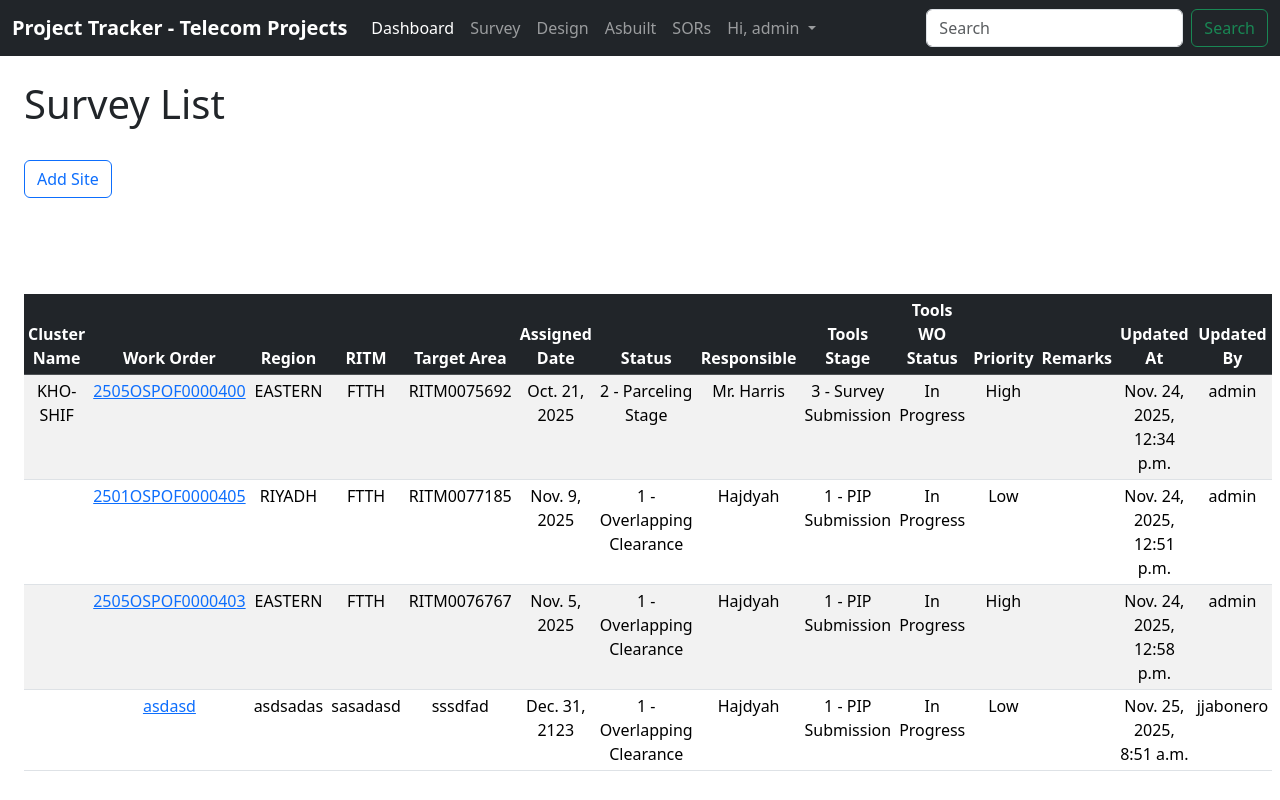
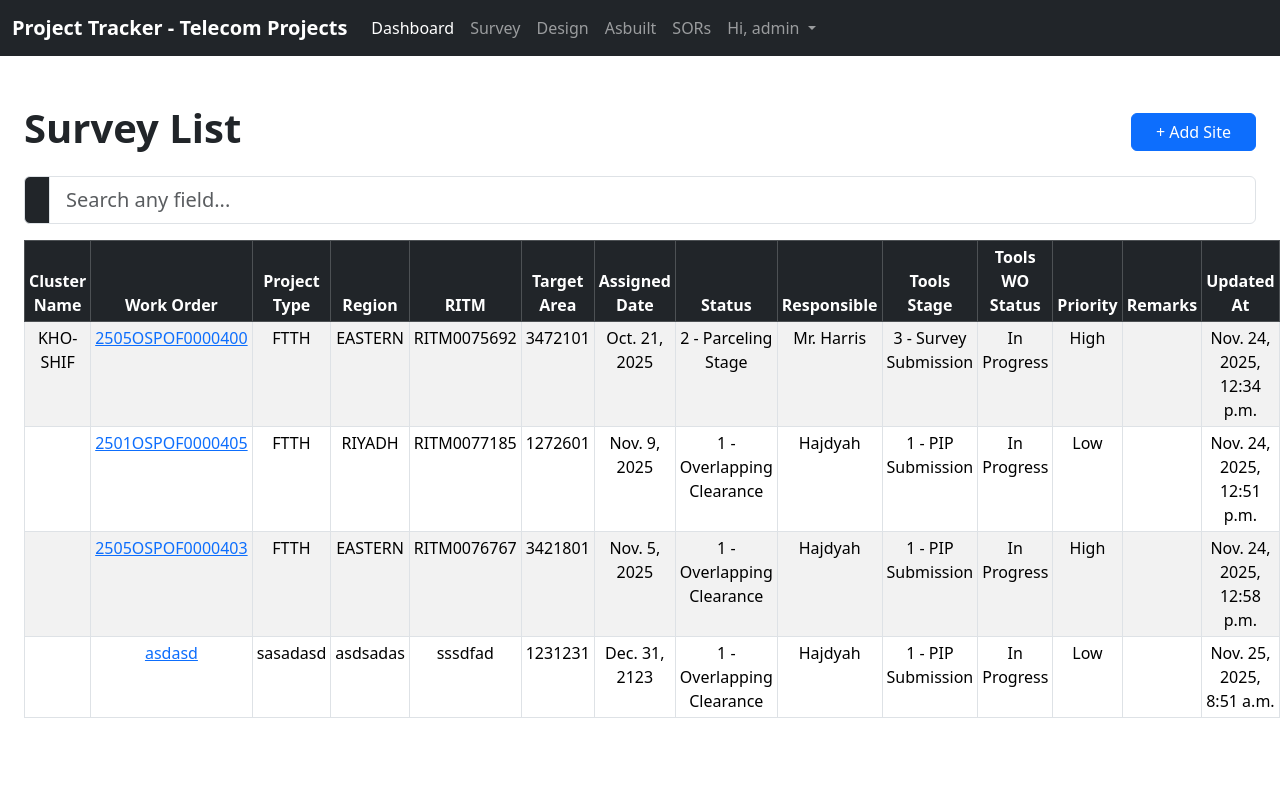
Before and after one commit to JohnJabZ/Project-Tracker, a Django app: page /survey/ in a window 1280 px wide; the page is wider, and only the part inside the window is pictured. Run offline with Django 5.2, Linux system fonts and the light colour scheme; a user stored in the database is signed in; data comes from the database, SQL or seed files in the repository; both versions use the stored data as it was after the commit.

Commit message:
Available Survey Functionality - Add, Delete & Live Search Data. Update functionality still not yet created

```diff
--- /dev/null
+++ b/tracker/static/js/liveSearch.js
@@ -0,0 +1,14 @@
+// liveSearch.js
+function enableLiveSearch(inputId, tableId) {
+    const searchInput = document.getElementById(inputId);
+    const tableRows = document.querySelectorAll(`#${tableId} tr`);
+
+    if (!searchInput || !tableRows.length) return;
+
+    searchInput.addEventListener("keyup", function () {
+        let filter = this.value.toLowerCase();
+        tableRows.forEach(row => {
+            row.style.display = row.innerText.toLowerCase().includes(filter) ? "" : "none";
+        });
+    });
+}
--- a/tracker/tracker/settings.py
+++ b/tracker/tracker/settings.py
@@ -117,6 +117,10 @@ USE_TZ = True
 
 STATIC_URL = 'static/'
 
+STATICFILES_DIRS = [
+    BASE_DIR / "static",
+]
+
 # Default primary key field type
 # https://docs.djangoproject.com/en/5.2/ref/settings/#default-auto-field
 
--- a/tracker/website/templates/base.html
+++ b/tracker/website/templates/base.html
@@ -1,3 +1,4 @@
+{% load static %}
 <!doctype html>
 <html lang="en">
 
@@ -56,6 +57,10 @@
     {% block content %}
     {% endblock %}
 
+    <script src="{% static 'js/liveSearch.js' %}"></script>
+    <script>
+        enableLiveSearch("searchInput", "surveyTable");
+    </script>
 
 </body>
 
--- a/tracker/website/templates/navbar.html
+++ b/tracker/website/templates/navbar.html
@@ -37,10 +37,6 @@
                     </ul>
                 </li>
             </ul>
-            <form class="d-flex" role="search">
-                <input class="form-control me-2" type="search" placeholder="Search" aria-label="Search" />
-                <button class="btn btn-outline-success" type="submit">Search</button>
-            </form>
         </div>
         {% else %}
         <div class="collapse navbar-collapse" id="navbarSupportedContent">
--- a/tracker/website/templates/survey.html
+++ b/tracker/website/templates/survey.html
@@ -1,41 +1,50 @@
 {% extends 'base.html' %}
-
 {% block content %}
 
 {% if user.is_authenticated %}
+{% load static %}
 <div class="container-fluid px-4">
-    <h1>Survey List</h1><br>
+    <div class="d-flex justify-content-between align-items-center mt-4">
+        <h1 class="fw-bold">Survey List</h1>
+        <a class="btn btn-primary px-4" href="{% url 'add_survey_record' %}">+ Add Site</a>
+    </div>
 
-    <table class="table text-center table-striped table-hover table-boredered table-sm **mx-auto**">
+    <div class="input-group my-3">
+        <span class="input-group-text bg-dark text-white"><i class="bi bi-search"></i></span>
+        <input id="searchInput" type="search" class="form-control form-control-lg rounded-end"
+            placeholder="Search any field... ">
+    </div>
+
+    <table class="table text-center table-striped table-hover table-bordered table-sm">
         <thead class="table-dark">
-            <a class="btn btn-outline-primary" aria-current="page" href="{% url 'add_survey_record' %}">Add Site</a><br>
             <tr>
-                <th scope=" col">Cluster Name</th>
-                <th scope="col">Work Order</th>
-                <th scope="col">Region</th>
-                <th scope="col">RITM</th>
-                <th scope="col">Target Area</th>
-                <th scope="col">Assigned Date</th>
-                <th scope="col">Status</th>
-                <th scope="col">Responsible</th>
-                <th scope="col">Tools Stage</th>
-                <th scope="col">Tools WO Status</th>
-                <th scope="col">Priority</th>
-                <th scope="col">Remarks</th>
-                <th scope="col">Updated At</th>
-                <th scope="col">Updated By</th>
+                <th>Cluster Name</th>
+                <th>Work Order</th>
+                <th>Project Type</th>
+                <th>Region</th>
+                <th>RITM</th>
+                <th>Target Area</th>
+                <th>Assigned Date</th>
+                <th>Status</th>
+                <th>Responsible</th>
+                <th>Tools Stage</th>
+                <th>Tools WO Status</th>
+                <th>Priority</th>
+                <th>Remarks</th>
+                <th>Updated At</th>
+                <th>Updated By</th>
             </tr>
         </thead>
-        <tbody>
-
+        <tbody id="surveyTable">
             {% if surveys %}
+            {% for survey in surveys %}
             <tr>
-                {% for survey in surveys %}
                 <td>{{ survey.cluster_name }}</td>
                 <td><a href="{% url 'survey_detail' survey.id %}">{{ survey.work_order }}</a></td>
+                <td>{{ survey.project_type }}</td>
                 <td>{{ survey.region }}</td>
-                <td>{{ survey.project_type }}</td>
                 <td>{{ survey.RITM }}</td>
+                <td>{{ survey.target_area }}</td>
                 <td>{{ survey.date_assigned }}</td>
                 <td>{{ survey.status }}</td>
                 <td>{{ survey.responsible }}</td>
@@ -46,11 +55,8 @@
                 <td>{{ survey.updated_at }}</td>
                 <td>{{ survey.updated_by }}</td>
             </tr>
-            <br>
             {% endfor %}
-
             {% endif %}
-
         </tbody>
     </table>
 </div>
```
Also changed, not shown: tracker/db.sqlite3.
